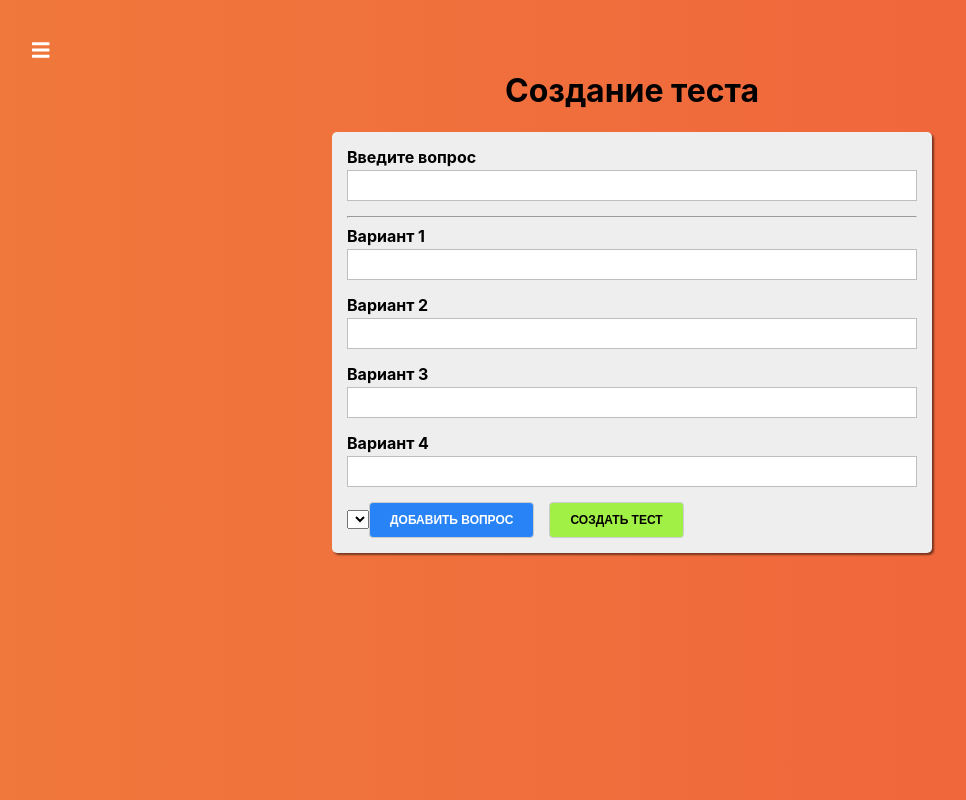
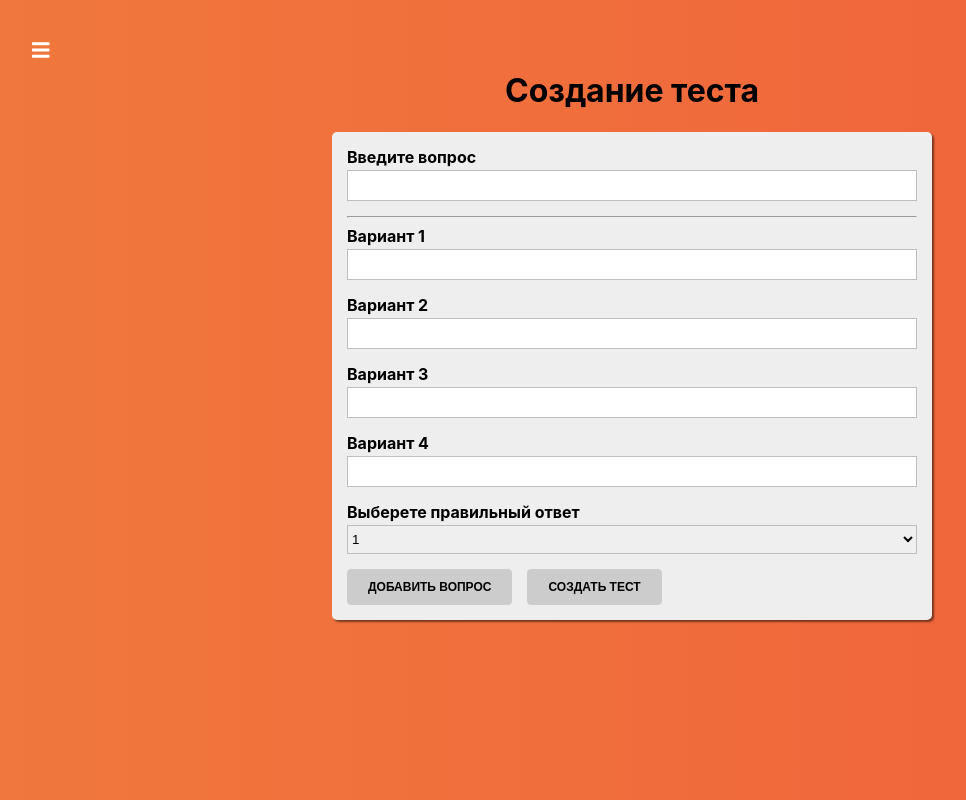
Before and after one commit to meinl2/questionList-, a React app: page /quiz-creator in a window 1280 px wide. Shown: the whole page, without its empty margins (8-974 px from the left). Built offline with nearby package versions, Linux system fonts and the light colour scheme.

Commit message:
create new test page

```diff
--- /dev/null
+++ b/src/components/UI/Select/Select.js
@@ -0,0 +1,31 @@
+import React from 'react'
+import classes from './Select.module.css'
+
+ const Select = props => {
+
+    const htmlFor = `${props.label} -${Math.random()}`
+
+    return (
+        <div className={classes.Select}>
+            <label htmlFor={htmlFor}>{props.label}</label>
+            <select
+                id={htmlFor}
+                value={props.value}
+                onChange={props.onChange}
+            >
+                {props.options.map((option, index) => {
+                    return (
+                        <option
+                            value={option.value}
+                            key={option.value + index}
+                        >
+                            {option.text}
+                        </option>
+                    )
+                })}
+            </select>
+        </div>
+    )
+};
+
+export default Select
--- /dev/null
+++ b/src/components/UI/Select/Select.module.css
@@ -0,0 +1,21 @@
+.Select   {
+    margin-bottom: 15px;
+}
+
+.Select label {
+    margin: 0 0 3px 0;
+    padding: 0;
+    font-weight: bold;
+    display: block;
+}
+
+.Select select {
+    display: block;
+    box-sizing: border-box;
+    border: 1px solid #bebebe;
+    margin: 0 0 5px;
+    height: 29px;
+    width: 100%;
+    outline: none;
+    transition: all 300ms ease-in-out;
+}
--- a/src/containers/QuizCreator/QuizCreator.js
+++ b/src/containers/QuizCreator/QuizCreator.js
@@ -1,9 +1,10 @@
 import React from 'react';
 import classes from './QuizCreator.module.css'
 import Button from "../../components/UI/Button/Button";
-import {createControl} from "../../form/formFramework";
+import {createControl, validate, validateForm} from "../../form/formFramework";
 import Input from "../../components/UI/input/input";
 import {Fragment} from "react";
+import Select from "../../components/UI/Select/Select"
 
 function createOptionControl(nubmer) {
     return createControl({
@@ -33,7 +34,9 @@
         super(props);
         this.state = {
             quiz:[],
-            formControls: createFormControl()
+            isFormValid: false,
+            formControls: createFormControl(),
+            rightAnswerId:1
         }
     }
 
@@ -43,16 +46,60 @@
         e.preventDefault()
     };
 
-    addQuestionHandler = () => {
+    addQuestionHandler = e => {
+        e.preventDefault()
 
+        const quiz = this.state.quiz.concat();
+        const index = quiz.length +1;
+
+        const {question, option1, option2, option3, option4} = this.state.formControls;
+
+        const questionItem = {
+            question: question.value,
+            id: index,
+            rightAnswerId: this.state.rightAnswerId,
+            answers: [
+                {text: option1.value, id:option1.id},
+                {text: option2.value, id:option2.id},
+                {text: option3.value, id:option3.id},
+                {text: option4.value, id:option4.id},
+            ]
+        };
+        quiz.push(questionItem);
+
+        this.setState({
+            quiz,
+            isFormValid: false,
+            formControls: createFormControl(),
+            rightAnswerId:1
+        })
     };
 
-    createQuizHandler = () => {
-
+    createQuizHandler = e => {
+        e.preventDefault();
+        console.log(this.state.quiz)
     };
 
     changeHandler = (value, controlName) => {
+        const formControls = {...this.state.formControls};
+        const control = {...formControls[controlName]};
 
+        control.touched = true;
+        control.value = value;
+        control.valid = validate(control.value, control.validation);
+
+        formControls[controlName] = control;
+
+        this.setState({
+            formControls,
+            isFormValid:validateForm(formControls)
+        })
+    };
+
+    selectChangeHandler = (e) => {
+        this.setState({
+            rightAnswerId: +e.target.value
+        })
     };
 
     renderControls() {
@@ -77,6 +124,17 @@
     }
 
     render() {
+        const select =  <Select
+            label={'Выберете правильный ответ'}
+            value={this.state.rightAnswerId}
+            onChange={this.selectChangeHandler}
+            options={[
+                {text:1, value: 1},
+                {text:2, value: 2},
+                {text:3, value: 3},
+                {text:4, value: 4}
+            ]}
+        />
         return (
             <div className={classes.QuizCreator}>
                 <div>
@@ -86,16 +144,18 @@
 
                         {this.renderControls()}
 
-                        <select></select>
+                        {select}
                         <Button
                             type={'primary'}
                             onClick={this.addQuestionHandler}
+                            disabled={!this.state.isFormValid}
                         >
                             Добавить вопрос
                         </Button>
                         <Button
                             type={'success'}
                             onClick={this.createQuizHandler}
+                            disabled={this.state.quiz.length === 0}
                         >
                             Создать тест
                         </Button>
--- a/src/form/formFramework.js
+++ b/src/form/formFramework.js
@@ -7,3 +7,29 @@
         value:''
     }
 }
+
+export function validate(value, validation = null) {
+    if (!validation) {
+        return true
+    }
+
+    let isValid = true;
+
+    if (validation.required) {
+        isValid = value.trim() !== '' && isValid
+    }
+
+    return isValid
+}
+
+export function validateForm(formControls) {
+    let isFormValid = true;
+
+    for (let control in formControls) {
+        if (formControls.hasOwnProperty(control)) {
+            isFormValid = formControls[control].valid && isFormValid
+        }
+    }
+
+    return isFormValid
+}
```
